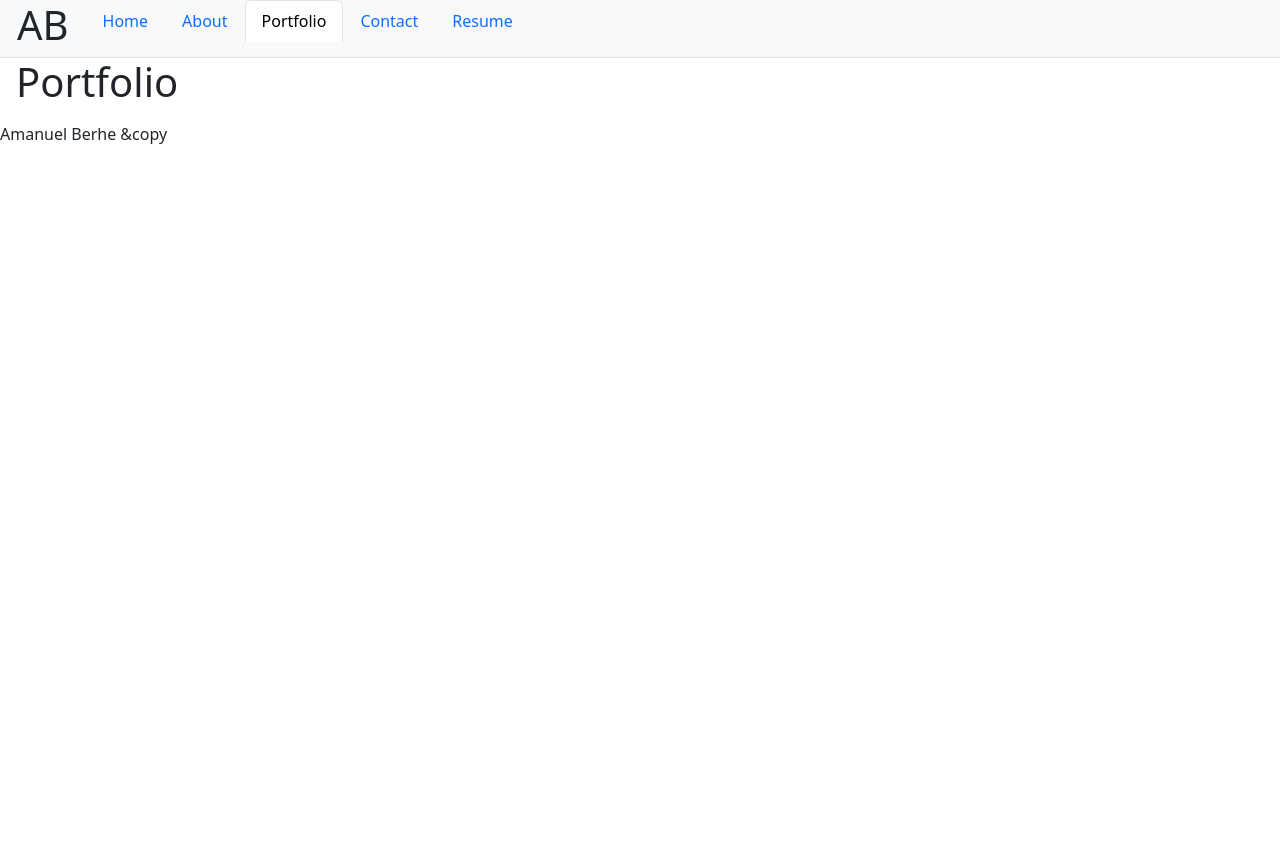
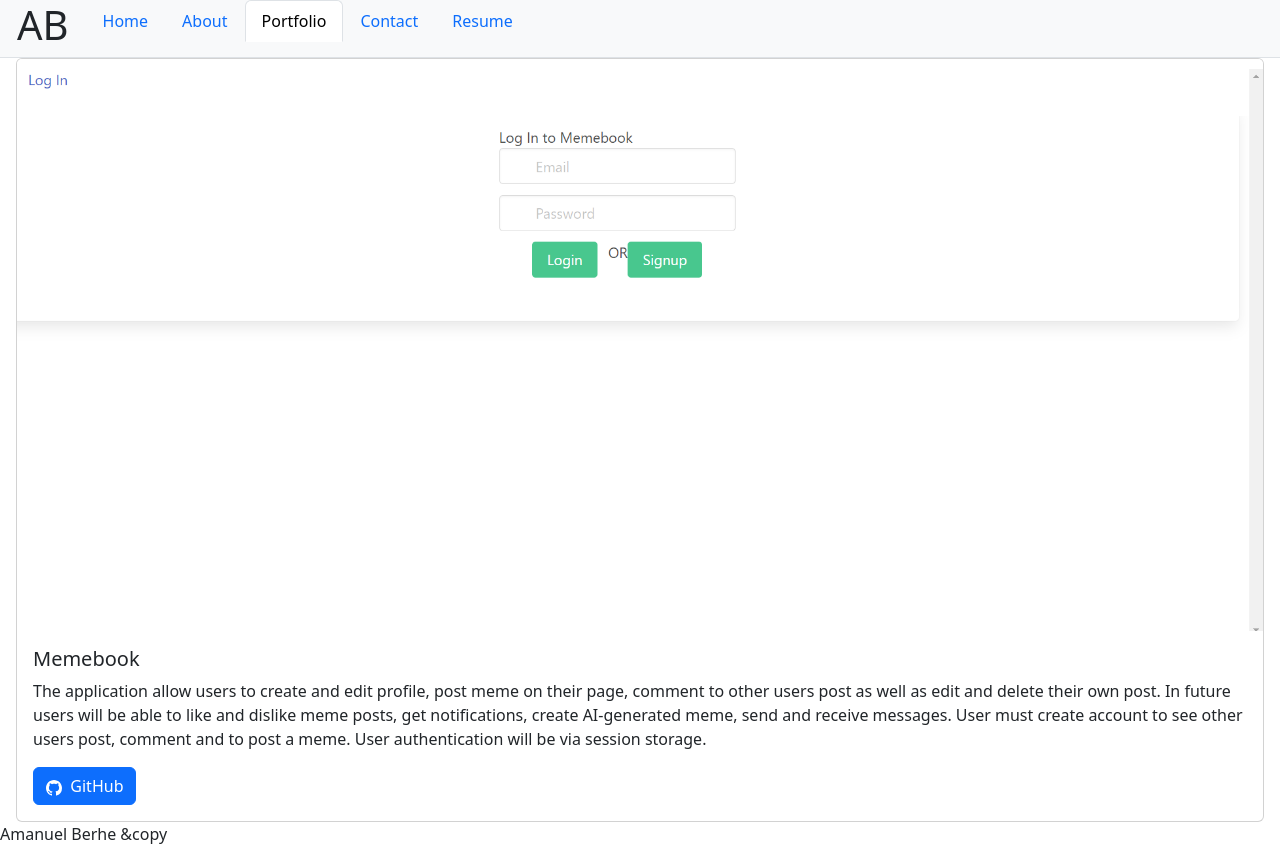
Before and after one commit to berheamanuel/portfolio, a React (Vite) app: page /Portfolio in a window 1280 px wide. Before the commit the page ends 800 px from the top, so only its background shows below. Built offline with nearby package versions, Linux system fonts and the light colour scheme.

Commit message:
Added project to the portfolio component

```diff
--- a/src/components/Navigation.jsx
+++ b/src/components/Navigation.jsx
@@ -5,8 +5,8 @@
 
   return (
     <ul className="nav nav-tabs navbar-expand-lg bg-body-tertiary">
-      <li className="nav-item nav-link navbar-brand">
-        <h1 id="AB">AB</h1>
+      <li className="nav-item nav-link navbar-brand ">
+        <h1 className="">AB</h1>
       </li>
       <li className="nav-item">
         <Link
--- a/src/pages/Portfolio.jsx
+++ b/src/pages/Portfolio.jsx
@@ -1,10 +1,42 @@
+import { Link } from "react-router-dom";
+import images from "../assets/memebookimage.png";
+
 export default function Portfolio() {
-    return (
-      <div>
-        <h1>Portfolio</h1>
-        <p>
+  return (
+    <div className="card col">
+      <img src={images} className="card-img-top" alt="memebook image" />
 
+      <div className="card-body">
+        <h5 className="card-title">Memebook</h5>
+        <p className="card-text">
+          The application allow users to create and edit profile, post meme on
+          their page, comment to other users post as well as edit and delete
+          their own post. In future users will be able to like and dislike meme
+          posts, get notifications, create AI-generated meme, send and receive
+          messages. User must create account to see other users post, comment
+          and to post a meme. User authentication will be via session storage.
         </p>
+        <a
+          role="button"
+          tabIndex="0"
+          href="https://github.com/dakotawentz/meme-book"
+          target="_blank"
+          className="btn btn-primary"
+        >
+          <svg
+            stroke="currentColor"
+            fill="currentColor"
+            strokeWidth="0"
+            viewBox="0 0 16 16"
+            height="1em"
+            width="1em"
+            xmlns="http://www.w3.org/2000/svg"
+          >
+            <path d="M8 0C3.58 0 0 3.58 0 8c0 3.54 2.29 6.53 5.47 7.59.4.07.55-.17.55-.38 0-.19-.01-.82-.01-1.49-2.01.37-2.53-.49-2.69-.94-.09-.23-.48-.94-.82-1.13-.28-.15-.68-.52-.01-.53.63-.01 1.08.58 1.23.82.72 1.21 1.87.87 2.33.66.07-.52.28-.87.51-1.07-1.78-.2-3.64-.89-3.64-3.95 0-.87.31-1.59.82-2.15-.08-.2-.36-1.02.08-2.12 0 0 .67-.21 2.2.82.64-.18 1.32-.27 2-.27.68 0 1.36.09 2 .27 1.53-1.04 2.2-.82 2.2-.82.44 1.1.16 1.92.08 2.12.51.56.82 1.27.82 2.15 0 3.07-1.87 3.75-3.65 3.95.29.25.54.73.54 1.48 0 1.07-.01 1.93-.01 2.2 0 .21.15.46.55.38A8.012 8.012 0 0 0 16 8c0-4.42-3.58-8-8-8z"></path>
+          </svg>{" "}
+          &nbsp;GitHub
+        </a>
       </div>
-    );
-  }
+    </div>
+  );
+}
```
Also changed, not shown: src/assets/memebookimage.png (added).
